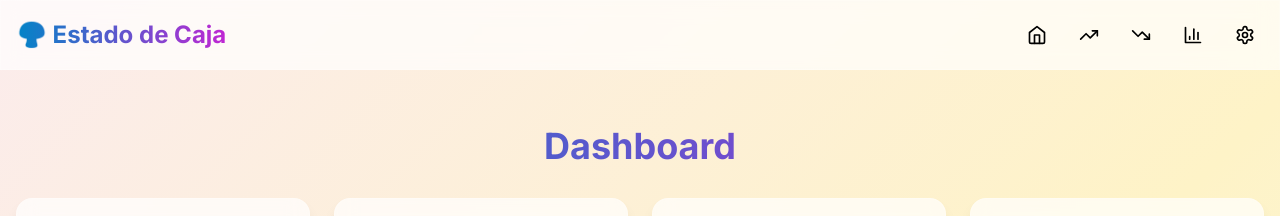
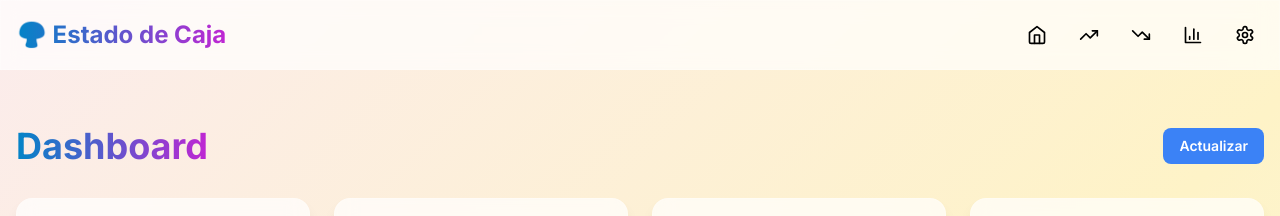
Before and after one commit to rplutino-work/estadodecaja, a Next.js app: page /dashboard in a window 1280 px wide. Shown: the top 216 px of the page. Built offline with nearby package versions, Linux system fonts and the light colour scheme; no server answers; the database is empty.

Commit message:
first commit

```diff
--- a/app/api/dashboard/route.ts
+++ b/app/api/dashboard/route.ts
@@ -15,6 +15,8 @@ export async function GET() {
         },
       }),
     ])
+
+    console.log(`Dashboard: ${ventas.length} ventas, ${gastos.length} gastos`)
 
     const totalVentas = ventas.reduce((sum, v) => sum + v.monto, 0)
     const totalGastos = gastos.reduce((sum, g) => sum + g.monto, 0)
--- a/app/api/ventas/route.ts
+++ b/app/api/ventas/route.ts
@@ -23,6 +23,8 @@ export async function POST(request: NextRequest) {
     const body = await request.json()
     const { monto, fecha, descripcion, cliente, cantidad, tipoHongoId, registradoPor } = body
 
+    console.log('Creando venta:', { monto, fecha, tipoHongoId, registradoPor })
+
     const venta = await prisma.venta.create({
       data: {
         monto: parseFloat(monto),
@@ -38,6 +40,8 @@ export async function POST(request: NextRequest) {
       },
     })
 
+    console.log('Venta creada exitosamente:', venta.id)
+
     return NextResponse.json(venta, { status: 201 })
   } catch (error) {
     console.error('Error creating venta:', error)
--- a/app/dashboard/page.tsx
+++ b/app/dashboard/page.tsx
@@ -20,18 +20,43 @@ interface DashboardData {
 export default function DashboardPage() {
   const [data, setData] = useState<DashboardData | null>(null)
   const [loading, setLoading] = useState(true)
+  const [error, setError] = useState<string | null>(null)
+
+  const fetchDashboard = async () => {
+    try {
+      setLoading(true)
+      setError(null)
+      const res = await fetch('/api/dashboard')
+
+      if (!res.ok) {
+        throw new Error('Error al obtener datos del dashboard')
+      }
+
+      const data = await res.json()
+      setData(data)
+    } catch (err) {
+      console.error('Error fetching dashboard:', err)
+      setError(err instanceof Error ? err.message : 'Error desconocido')
+    } finally {
+      setLoading(false)
+    }
+  }
 
   useEffect(() => {
-    fetch('/api/dashboard')
-      .then(res => res.json())
-      .then(data => {
-        setData(data)
-        setLoading(false)
-      })
-      .catch(err => {
-        console.error(err)
-        setLoading(false)
-      })
+    fetchDashboard()
+
+    // Refrescar cada vez que la página se vuelve visible
+    const handleVisibilityChange = () => {
+      if (!document.hidden) {
+        fetchDashboard()
+      }
+    }
+
+    document.addEventListener('visibilitychange', handleVisibilityChange)
+
+    return () => {
+      document.removeEventListener('visibilitychange', handleVisibilityChange)
+    }
   }, [])
 
   if (loading) {
@@ -40,6 +65,25 @@ export default function DashboardPage() {
         <Navbar />
         <div className="container mx-auto px-4 py-8">
           <div className="text-center">Cargando...</div>
+        </div>
+      </div>
+    )
+  }
+
+  if (error) {
+    return (
+      <div className="min-h-screen gradient-mushroom">
+        <Navbar />
+        <div className="container mx-auto px-4 py-8">
+          <div className="text-center text-red-600 mb-4">{error}</div>
+          <div className="text-center">
+            <button
+              onClick={fetchDashboard}
+              className="px-6 py-3 bg-blue-500 text-white rounded-lg font-semibold hover:bg-blue-600 transition-colors"
+            >
+              Reintentar
+            </button>
+          </div>
         </div>
       </div>
     )
@@ -67,9 +111,17 @@ export default function DashboardPage() {
     <div className="min-h-screen gradient-mushroom">
       <Navbar />
       <div className="container mx-auto px-4 py-8">
-        <h1 className="text-4xl font-bold mb-8 text-center bg-gradient-to-r from-primary-600 to-accent-600 bg-clip-text text-transparent">
-          Dashboard
-        </h1>
+        <div className="flex justify-between items-center mb-8">
+          <h1 className="text-4xl font-bold bg-gradient-to-r from-primary-600 to-accent-600 bg-clip-text text-transparent">
+            Dashboard
+          </h1>
+          <button
+            onClick={fetchDashboard}
+            className="px-4 py-2 bg-blue-500 text-white rounded-lg font-semibold hover:bg-blue-600 transition-colors text-sm"
+          >
+            Actualizar
+          </button>
+        </div>
 
         <div className="grid grid-cols-1 md:grid-cols-2 lg:grid-cols-4 gap-6 mb-8">
           <div className="glass-effect rounded-2xl p-6 shadow-lg">
```
